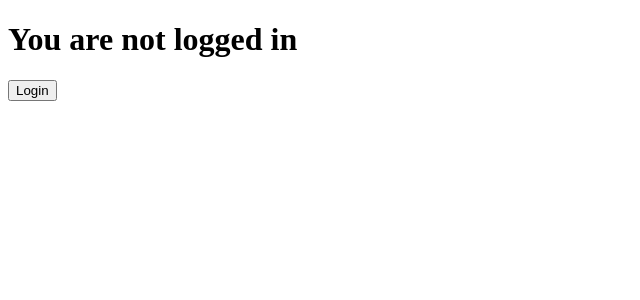
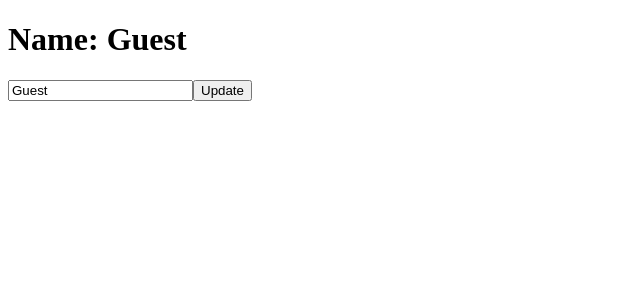
Before and after one commit to githubscientist/fsdwdtb11, a React (Vite) app in the folder client/: page / in a window 1280 px wide. Shown: the top 300 px of the page, without its empty margins (0-640 px from the left). Built offline with nearby package versions, Linux system fonts and the light colour scheme.

Commit message:
Context API

```diff
--- a/client/src/App.jsx
+++ b/client/src/App.jsx
@@ -1,19 +1,16 @@
-import { useState } from "react";
-import A from "./components/A";
-import B from "./components/B";
-import AuthContext from "./contexts/AuthContext";
+import React from 'react'
+import B from './components/B';
+import A from './components/A';
+import { NameProvider } from './contexts/NameContext';
 
 const App = () => {
-
-  const [user, setUser] = useState(null);
-
   return (
-    <AuthContext.Provider value={{ user, setUser }}>
+    <NameProvider>
       <div>
         <A />
         <B />
       </div>
-    </AuthContext.Provider>
+    </NameProvider>
   )
 }
 
--- a/client/src/components/A.jsx
+++ b/client/src/components/A.jsx
@@ -1,15 +1,15 @@
 import React, { useContext } from 'react'
-import AuthContext from '../contexts/AuthContext'
+import { NameContext } from '../contexts/NameContext';
 
 const A = () => {
 
-  const { user } = useContext(AuthContext);
+  const { name } = useContext(NameContext);
 
   return (
     <div>
-      <h1>{!user ? 'You are not logged in' : 'You are logged in'}</h1>
+      <h1>Name: {name}</h1>
     </div>
   )
 }
 
-export default A
+export default A;
--- a/client/src/components/B.jsx
+++ b/client/src/components/B.jsx
@@ -1,21 +1,20 @@
 import React, { useContext } from 'react'
-import AuthContext from '../contexts/AuthContext'
+import { NameContext } from '../contexts/NameContext';
 
 const B = () => {
 
-    const { user, setUser } = useContext(AuthContext);
+    const { name, setName } = useContext(NameContext);
 
     return (
         <div>
-            <button disabled={user} onClick={() => setUser({
-                user: 'sathish'
-            })}>Login</button>
-            &nbsp;&nbsp;
-            {
-                user && <button onClick={() => setUser(null)}>Logout</button>
-            }
+            <input
+                type='text'
+                value={name}
+                onChange={(e) => setName(e.target.value)}
+            />
+            <button>Update</button>
         </div>
     )
 }
 
-export default B;
+export default B
--- a/client/src/contexts/AuthContext.js
+++ /dev/null
@@ -1,8 +0,0 @@
-import { createContext } from "react";
-
-// create a context with default value
-const AuthContext = createContext({
-    user: null
-});
-
-export default AuthContext;
--- /dev/null
+++ b/client/src/contexts/NameContext.jsx
@@ -0,0 +1,13 @@
+import { createContext, useState } from 'react'
+
+export const NameContext = createContext(null);
+
+export const NameProvider = ({ children }) => {
+    const [name, setName] = useState('Guest');
+
+    return (
+        <NameContext.Provider value={{ name, setName }}>
+            {children}
+        </NameContext.Provider>
+    )
+}
```
